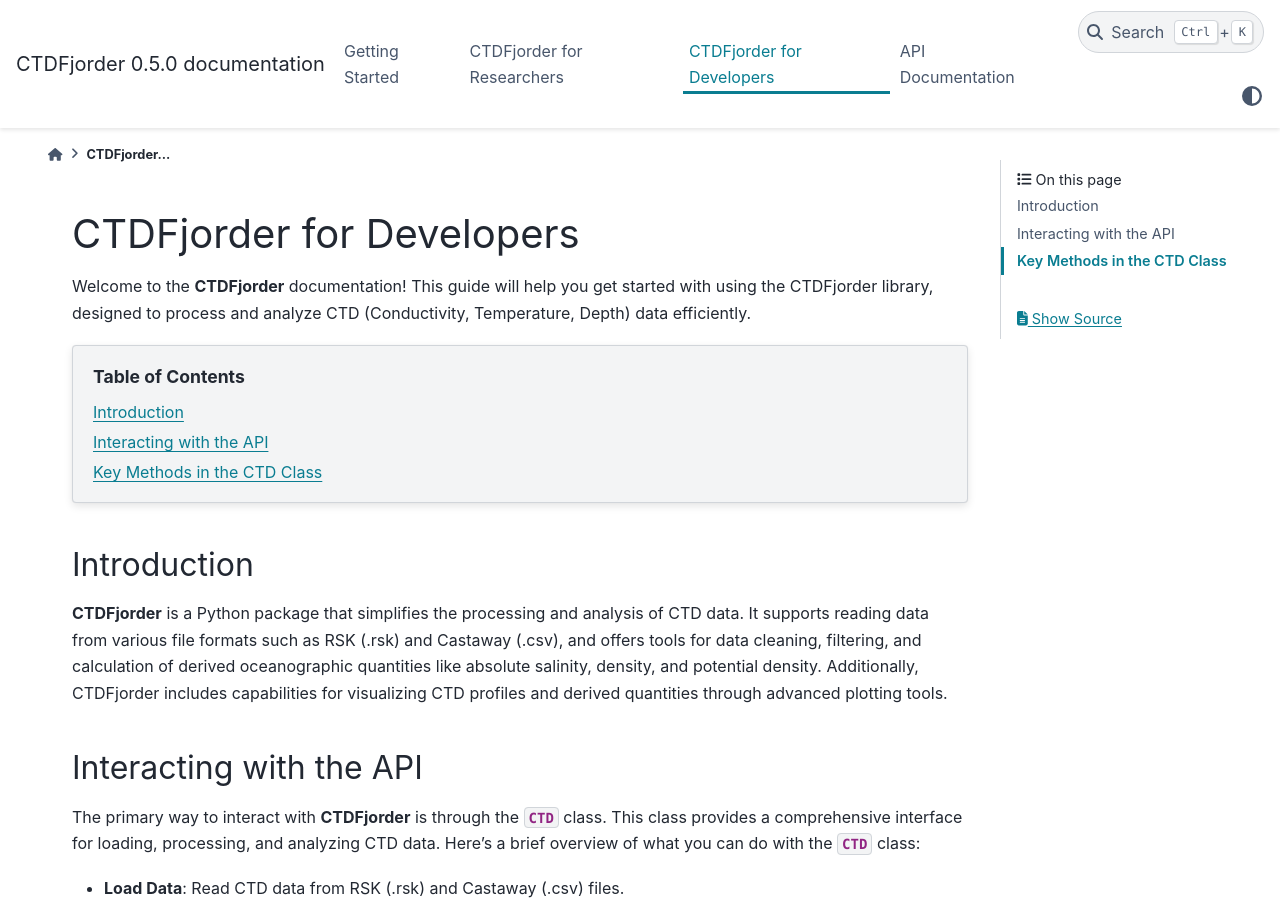
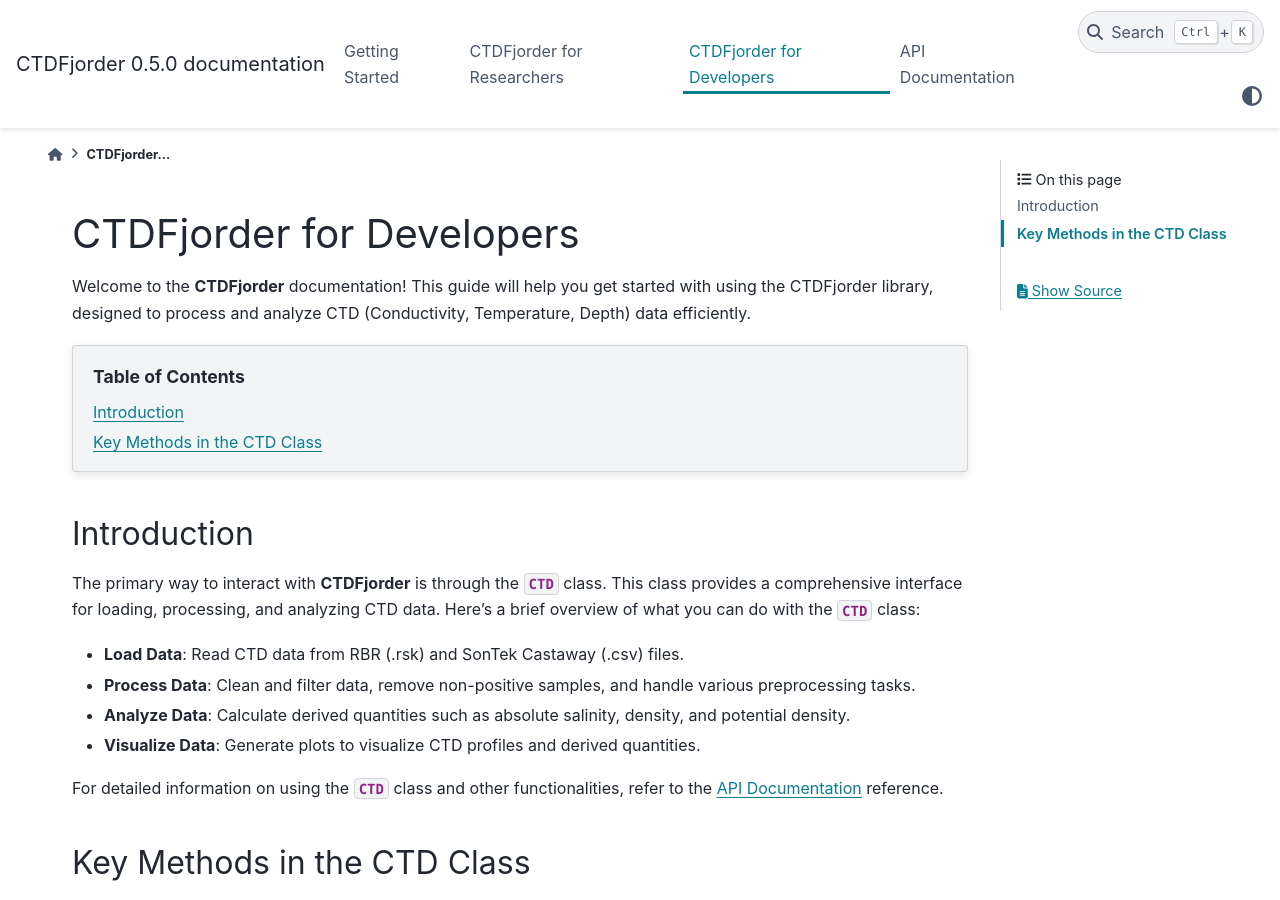
Before and after one commit to nikothomas/ctdfjorder, a Sphinx documentation site: the page built from docs/developers.rst, in a window 1280 px wide and 900 px high. Built offline with Sphinx 7.4.7 and the PyData theme 0.15.4, drawn with Linux system fonts in a browser that asks for light colours.

Commit message:
fixed some docs mispellings

```diff
--- a/docs/developers.rst
+++ b/docs/developers.rst
@@ -11,21 +11,13 @@ designed to process and analyze CTD (Conductivity, Temperature, Depth) data effi
 
 
 Introduction
-------------
-
-**CTDFjorder** is a Python package that simplifies the processing and analysis of CTD data. It supports reading data
-from various file formats such as RSK (.rsk) and Castaway (.csv), and offers tools for data cleaning, filtering, and
-calculation of derived oceanographic quantities like absolute salinity, density, and potential density. Additionally,
-CTDFjorder includes capabilities for visualizing CTD profiles and derived quantities through advanced plotting tools.
-
-Interacting with the API
 ------------------------
 
 The primary way to interact with **CTDFjorder** is through the :class:`~ctdfjorder.CTD.CTD` class. This class provides a comprehensive
 interface for loading, processing, and analyzing CTD data.
 Here’s a brief overview of what you can do with the :class:`~ctdfjorder.CTD.CTD` class:
 
-- **Load Data**: Read CTD data from RSK (.rsk) and Castaway (.csv) files.
+- **Load Data**: Read CTD data from RBR (.rsk) and SonTek Castaway (.csv) files.
 - **Process Data**: Clean and filter data, remove non-positive samples, and handle various preprocessing tasks.
 - **Analyze Data**: Calculate derived quantities such as absolute salinity, density, and potential density.
 - **Visualize Data**: Generate plots to visualize CTD profiles and derived quantities.
--- a/docs/index.rst
+++ b/docs/index.rst
@@ -14,7 +14,7 @@ Introduction
 ------------
 
 **CTDFjorder** is a Python package that simplifies the processing and analysis of CTD data. It supports reading data
-from various file formats such as RSK (.rsk) and Castaway (.csv), and offers tools for data cleaning, filtering, and
+from various file formats such as RBR (.rsk) and SonTek Castaway (.csv), and offers tools for data cleaning, filtering, and
 calculation of derived oceanographic quantities like absolute salinity, density, and potential density. Additionally,
 CTDFjorder includes capabilities for visualizing CTD profiles and derived quantities through advanced plotting tools.
 
--- a/docs/researchers.rst
+++ b/docs/researchers.rst
@@ -14,7 +14,7 @@ Introduction
 ------------
 
 **CTDFjorder** is a Python package that simplifies the processing and analysis of CTD data. It supports reading data
-from various file formats such as RSK (.rsk) and Castaway (.csv), and offers tools for data cleaning, filtering, and
+from various file formats such as RBR (.rsk) and SonTek Castaway (.csv), and offers tools for data cleaning, filtering, and
 calculation of derived oceanographic quantities like absolute salinity, density, and potential density. Additionally,
 CTDFjorder includes capabilities for visualizing CTD profiles and derived quantities through advanced plotting tools.
 
```
